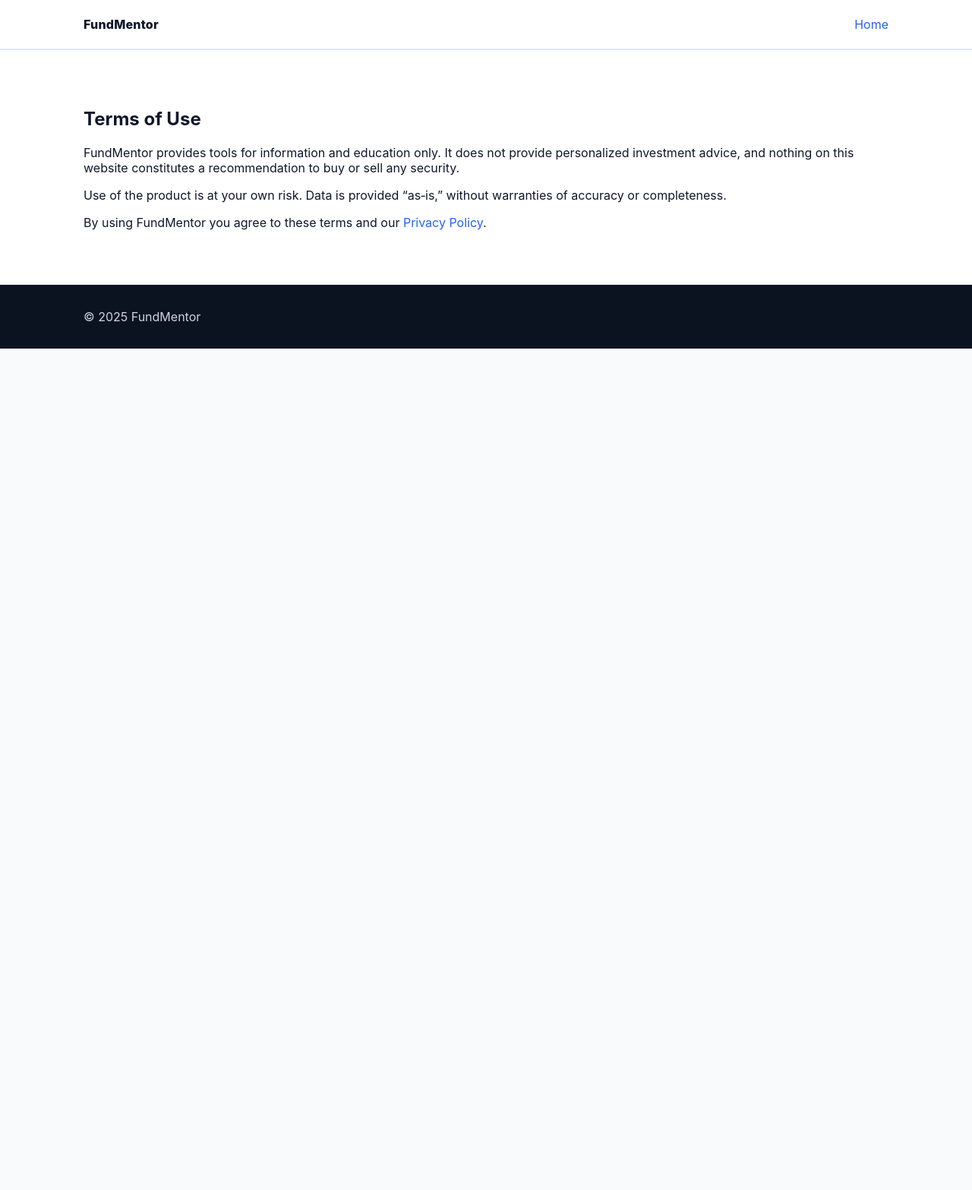
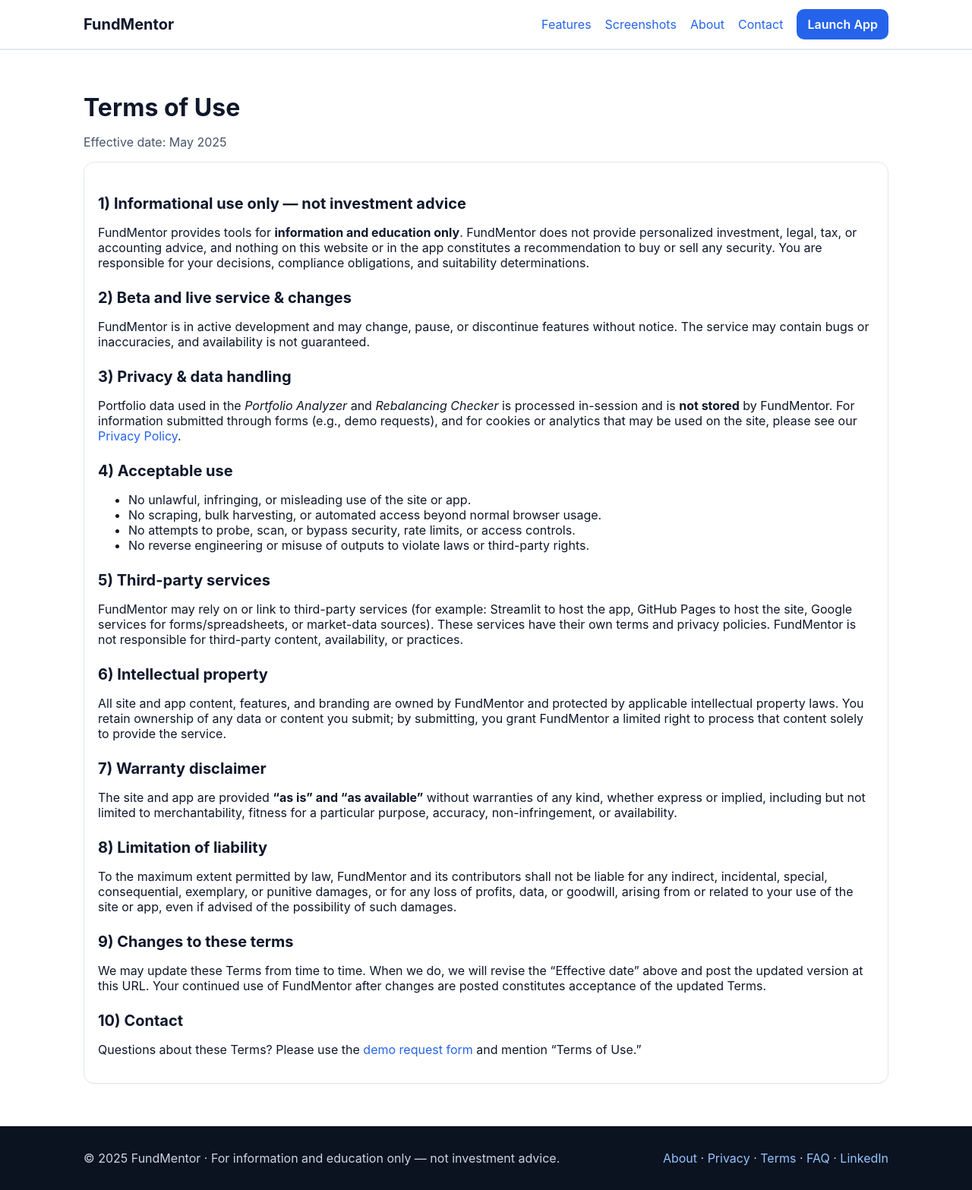
Before and after one commit to saadbashir91/FundMentor, a plain HTML site: page terms.html in a window 1280 px wide. Shown: the whole page at 76% size. Before the commit the page ends 800 px from the top, so only its background shows below. Drawn offline with Linux system fonts and the light colour scheme.

Commit message:
Update terms.html

```diff
--- a/terms.html
+++ b/terms.html
@@ -1,50 +1,116 @@
 <!DOCTYPE html>
 <html lang="en">
 <head>
-  <meta charset="utf-8"><meta name="viewport" content="width=device-width, initial-scale=1">
+  <meta charset="utf-8">
+  <meta name="viewport" content="width=device-width, initial-scale=1">
   <title>Terms of Use — FundMentor</title>
-  <meta name="robots" content="noindex">
+  <meta name="description" content="Terms of Use for FundMentor — informational tools, acceptable use, data handling, disclaimers, and limitations.">
+  <link rel="canonical" href="https://saadbashir91.github.io/FundMentor/terms.html">
+  <meta property="og:title" content="Terms of Use — FundMentor">
+  <meta property="og:description" content="Please read these terms before using FundMentor. FundMentor provides informational tools only; not investment advice.">
+  <meta property="og:type" content="website">
+  <meta property="og:url" content="https://saadbashir91.github.io/FundMentor/terms.html">
+  <meta property="og:image" content="https://saadbashir91.github.io/FundMentor/og-image.png">
+  <link rel="icon" type="image/png" href="favicon.png">
   <style>
-  :root { --bg:#0b1220; --ink:#0f172a; --text:#0f172a; --muted:#475569; --brand:#2563eb; --brand2:#10b981; --card:#ffffff; }
-  *{box-sizing:border-box} body{margin:0;font-family:Inter,system-ui,-apple-system,Segoe UI,Roboto,Helvetica,Arial,sans-serif;color:#0f172a;background:#f8fafc}
+    :root { --bg:#0b1220; --ink:#0f172a; --muted:#475569; --brand:#2563eb; }
+    *{box-sizing:border-box}
+    body{margin:0;font-family:Inter,system-ui,-apple-system,Segoe UI,Roboto,Helvetica,Arial,sans-serif;color:#0f172a;background:#f8fafc}
     a{color:var(--brand);text-decoration:none}
     header{position:sticky;top:0;background:#ffffffee;backdrop-filter:saturate(180%) blur(10px);border-bottom:1px solid #e2e8f0;z-index:10}
     .wrap{max-width:1100px;margin:0 auto;padding:0 20px}
     nav{display:flex;align-items:center;justify-content:space-between;height:64px}
-  nav .logo{font-weight:800;letter-spacing:.2px}
     nav ul{list-style:none;display:flex;gap:18px;margin:0;padding:0}
     nav a.btn{padding:10px 14px;border-radius:10px;background:var(--brand);color:#fff;font-weight:600}
-  .hero{padding:72px 0 36px;background:linear-gradient(180deg,#ffffff, #f1f5f9)}
-  .hero h1{font-size:42px;line-height:1.15;margin:0 0 10px}
-  .hero p{font-size:18px;color:#334155;max-width:680px}
-  .cta{display:flex;gap:12px;margin-top:18px;flex-wrap:wrap}
-  .cta a{padding:12px 16px;border-radius:12px;font-weight:700}
-  .cta .primary{background:var(--brand);color:#fff}
-  .cta .ghost{border:1px solid #cbd5e1;color:#0f172a}
+    nav .brand{display:flex;align-items:center;gap:10px;font-weight:bold;font-size:20px;color:#0f172a !important;text-decoration:none}
+    nav .brand:visited, nav .brand:hover, nav .brand:active{color:#0f172a !important;text-decoration:none}
+
     section{padding:56px 0;border-top:1px solid #e2e8f0;background:#fff}
-  h2{font-size:28px;margin:0 0 16px}
-  .grid{display:grid;grid-template-columns:repeat(3,minmax(0,1fr));gap:18px}
+    h1{font-size:32px;margin:0 0 10px}
+    h2{font-size:20px;margin:24px 0 8px}
+    p, li{color:#0f172a}
+    .muted{color:#475569}
     .card{background:#fff;border:1px solid #e2e8f0;border-radius:14px;padding:18px;box-shadow:0 1px 2px rgba(2,6,23,.04)}
-  .muted{color:#475569}
-  .features .card h3{margin:0 0 8px}
-  .screens img{width:100%;border-radius:12px;border:1px solid #e2e8f0;background:#fff}
-  .two{display:grid;grid-template-columns:1fr 1fr;gap:22px}
-  form{display:grid;gap:12px}
-  input, textarea{padding:12px 12px;border:1px solid #cbd5e1;border-radius:12px;font-size:16px}
-  button{border:0;background:var(--brand);color:white;padding:12px 16px;border-radius:12px;font-weight:700;cursor:pointer}
+
     footer{padding:32px 0;background:#0b1220;color:#cbd5e1}
     footer a{color:#93c5fd}
-  @media (max-width:900px){.grid{grid-template-columns:1fr 1fr}.two{grid-template-columns:1fr}}
-  @media (max-width:640px){.grid{grid-template-columns:1fr}.hero h1{font-size:34px}}
   </style>
 </head>
 <body>
-<header><div class="wrap"><nav><div class="logo">FundMentor</div><ul><li><a href="/">Home</a></li></ul></nav></div></header>
-<section><div class="wrap">
+
+<header>
+  <div class="wrap">
+    <nav>
+      <a href="index.html" class="brand"><span>FundMentor</span></a>
+      <ul>
+        <li><a href="index.html#features">Features</a></li>
+        <li><a href="index.html#screens">Screenshots</a></li>
+        <li><a href="about.html">About</a></li>
+        <li><a href="index.html#contact">Contact</a></li>
+        <li><a class="btn" href="https://fundmentor.streamlit.app/" target="_blank" rel="noopener">Launch App</a></li>
+      </ul>
+    </nav>
+  </div>
+</header>
+
+<section>
+  <div class="wrap">
     <h1>Terms of Use</h1>
-  <p>FundMentor provides tools for information and education only. It does not provide personalized investment advice, and nothing on this website constitutes a recommendation to buy or sell any security.</p>
-  <p>Use of the product is at your own risk. Data is provided “as‑is,” without warranties of accuracy or completeness.</p>
-  <p>By using FundMentor you agree to these terms and our <a href="/privacy.html">Privacy Policy</a>.</p>
-</div></section>
-<footer><div class="wrap"><div>© 2025 FundMentor</div></div></footer>
-</body></html>
+    <p class="muted">Effective date: May 2025</p>
+
+    <div class="card">
+      <h2>1) Informational use only — not investment advice</h2>
+      <p>FundMentor provides tools for <strong>information and education only</strong>. FundMentor does not provide personalized investment, legal, tax, or accounting advice, and nothing on this website or in the app constitutes a recommendation to buy or sell any security. You are responsible for your decisions, compliance obligations, and suitability determinations.</p>
+
+      <h2>2) Beta and live service & changes</h2>
+      <p>FundMentor is in active development and may change, pause, or discontinue features without notice. The service may contain bugs or inaccuracies, and availability is not guaranteed.</p>
+
+      <h2>3) Privacy & data handling</h2>
+      <p>Portfolio data used in the <em>Portfolio Analyzer</em> and <em>Rebalancing Checker</em> is processed in-session and is <strong>not stored</strong> by FundMentor. For information submitted through forms (e.g., demo requests), and for cookies or analytics that may be used on the site, please see our <a href="privacy.html">Privacy Policy</a>.</p>
+
+      <h2>4) Acceptable use</h2>
+      <ul class="muted">
+        <li>No unlawful, infringing, or misleading use of the site or app.</li>
+        <li>No scraping, bulk harvesting, or automated access beyond normal browser usage.</li>
+        <li>No attempts to probe, scan, or bypass security, rate limits, or access controls.</li>
+        <li>No reverse engineering or misuse of outputs to violate laws or third-party rights.</li>
+      </ul>
+
+      <h2>5) Third-party services</h2>
+      <p>FundMentor may rely on or link to third-party services (for example: Streamlit to host the app, GitHub Pages to host the site, Google services for forms/spreadsheets, or market-data sources). These services have their own terms and privacy policies. FundMentor is not responsible for third-party content, availability, or practices.</p>
+
+      <h2>6) Intellectual property</h2>
+      <p>All site and app content, features, and branding are owned by FundMentor and protected by applicable intellectual property laws. You retain ownership of any data or content you submit; by submitting, you grant FundMentor a limited right to process that content solely to provide the service.</p>
+
+      <h2>7) Warranty disclaimer</h2>
+      <p>The site and app are provided <strong>“as is” and “as available”</strong> without warranties of any kind, whether express or implied, including but not limited to merchantability, fitness for a particular purpose, accuracy, non-infringement, or availability.</p>
+
+      <h2>8) Limitation of liability</h2>
+      <p>To the maximum extent permitted by law, FundMentor and its contributors shall not be liable for any indirect, incidental, special, consequential, exemplary, or punitive damages, or for any loss of profits, data, or goodwill, arising from or related to your use of the site or app, even if advised of the possibility of such damages.</p>
+
+      <h2>9) Changes to these terms</h2>
+      <p>We may update these Terms from time to time. When we do, we will revise the “Effective date” above and post the updated version at this URL. Your continued use of FundMentor after changes are posted constitutes acceptance of the updated Terms.</p>
+
+      <h2>10) Contact</h2>
+      <p>Questions about these Terms? Please use the <a href="index.html#contact">demo request form</a> and mention “Terms of Use.”</p>
+    </div>
+  </div>
+</section>
+
+<footer>
+  <div class="wrap">
+    <div style="display:flex;justify-content:space-between;gap:14px;flex-wrap:wrap">
+      <div>© 2025 FundMentor · For information and education only — not investment advice.</div>
+      <div>
+        <a href="about.html">About</a> ·
+        <a href="privacy.html">Privacy</a> ·
+        <a href="terms.html">Terms</a> ·
+        <a href="faq.html">FAQ</a> ·
+        <a href="https://www.linkedin.com/company/fundmentorportfolioplanning/" target="_blank" rel="noopener">LinkedIn</a>
+      </div>
+    </div>
+  </div>
+</footer>
+
+</body>
+</html>
```
Lines whose indentation alone changed are shown as unchanged.
